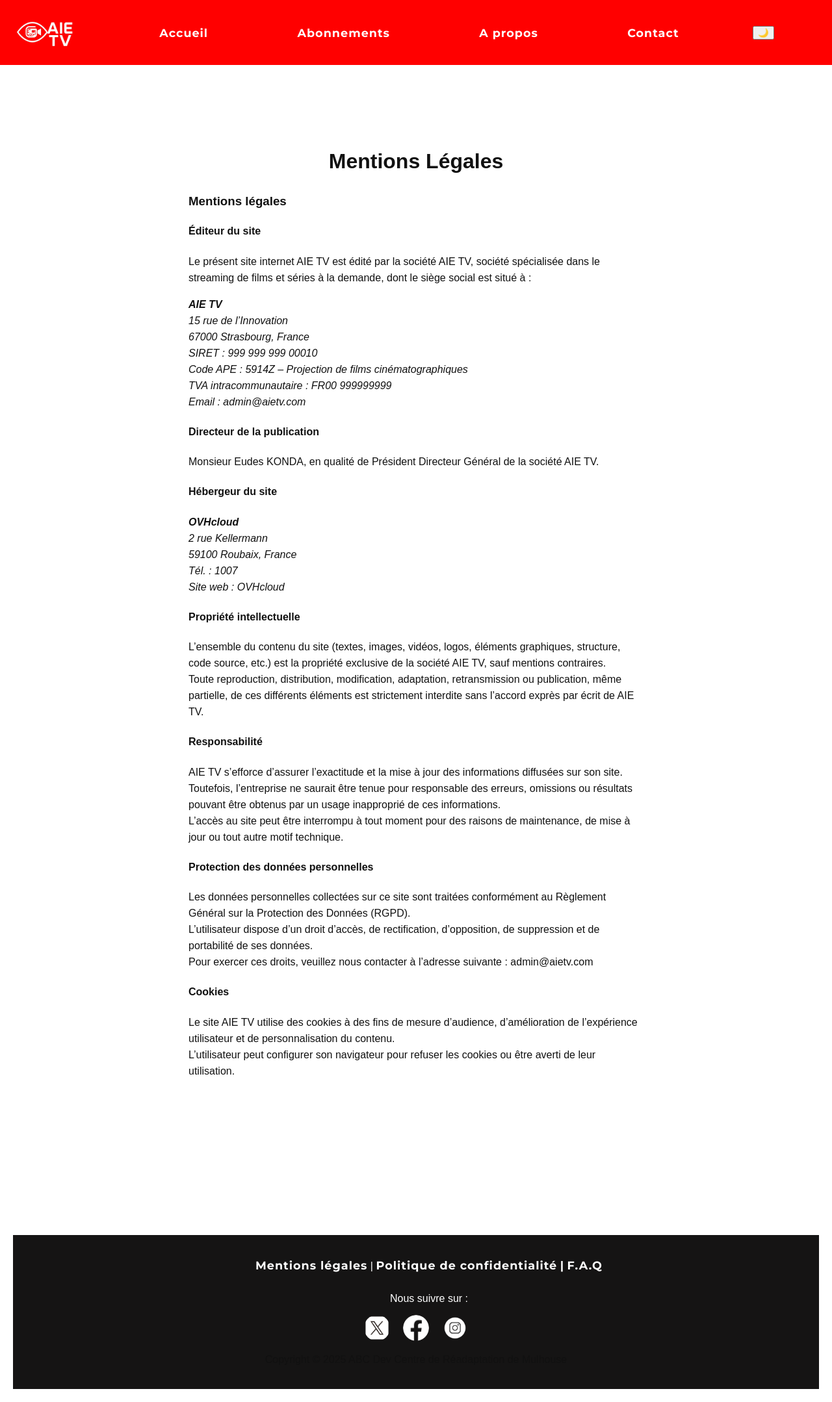
After one commit to Aienova/ABC-projet, a PHP site: page /abc-project/mentions-legales in a window 1280 px wide. The commit adds this page. Shown: the whole page at 65% size. Run offline with PHP 8.4, Linux system fonts and the light colour scheme; data that the repository does not hold is empty; some libraries are stand-ins or nearby versions.

Commit message:
mamadouv3

```diff
--- a/footer.php
+++ b/footer.php
@@ -4,11 +4,11 @@
 
 
     <ul>
-      <li><a href="<?php echo $root; ?>/">Mentions légales</a></li>
+      <li><a href="<?php echo $root; ?>/mentions-legales">Mentions légales</a></li>
+      <li>|</li>
+            <li><a href="<?php echo $root; ?>/politique">Politique de confidentialité</a></li>
       <li><a href="<?php echo $root; ?>/">|</a></li>
-            <li><a href="<?php echo $root; ?>/">Politique de confidentialité</a></li>
-      <li><a href="<?php echo $root; ?>/">|</a></li>
-      <li><a href="<?php echo $root; ?>/"> F.A.Q</a></li>
+      <li><a href="<?php echo $root; ?>/faq"> F.A.Q</a></li>
 
 
             </ul>
--- a/header.php
+++ b/header.php
@@ -20,6 +20,7 @@
     <link rel="stylesheet" href="<?php echo $root; ?>/styles/banner.css">
         <link rel="stylesheet" href="<?php echo $root; ?>/styles/form.css">
        <link rel="stylesheet" href="<?php echo $root; ?>/styles/animation.css">
+       <link rel="stylesheet" href="<?php echo $root; ?>/styles/politique.css">
     <link rel="stylesheet" href="https://cdnjs.cloudflare.com/ajax/libs/font-awesome/6.0.0/css/all.min.css">
     <title><?php echo $pageTitle; ?></title>
 
--- /dev/null
+++ b/mentions-legales.php
@@ -0,0 +1,72 @@
+
+<?php include "header.php"; ?>
+
+<main>
+    <section id="mentions-legales">
+
+        <h2>Mentions Légales</h2>
+
+
+        <div id="description">
+            <h3>Mentions légales</h3>
+
+            <h4>Éditeur du site</h4>
+            <p>
+                Le présent site internet AIE TV est édité par la société AIE TV, société spécialisée dans le streaming de films et séries à la demande, dont le siège social est situé à :
+            </p>
+            <address>
+                <strong>AIE TV</strong><br>
+                15 rue de l’Innovation<br>
+                67000 Strasbourg, France<br>
+                SIRET : 999 999 999 00010<br>
+                Code APE : 5914Z – Projection de films cinématographiques<br>
+                TVA intracommunautaire : FR00 999999999<br>
+                Email : <a href="mailto:admin@aietv.com">admin@aietv.com</a>
+            </address>
+
+            <h4>Directeur de la publication</h4>
+            <p>
+                Monsieur Eudes KONDA, en qualité de Président Directeur Général de la société AIE TV.
+            </p>
+
+            <h4>Hébergeur du site</h4>
+            <address>
+                <strong>OVHcloud</strong><br>
+                2 rue Kellermann<br>
+                59100 Roubaix, France<br>
+                Tél. : 1007<br>
+                Site web : <a href="https://www.ovhcloud.com/fr/">OVHcloud</a>
+            </address>
+
+            <h4>Propriété intellectuelle</h4>
+            <p>
+                L’ensemble du contenu du site (textes, images, vidéos, logos, éléments graphiques, structure, code source, etc.) est la propriété exclusive de la société AIE TV, sauf mentions contraires.<br>
+                Toute reproduction, distribution, modification, adaptation, retransmission ou publication, même partielle, de ces différents éléments est strictement interdite sans l’accord exprès par écrit de AIE TV.
+            </p>
+
+            <h4>Responsabilité</h4>
+            <p>
+                AIE TV s’efforce d’assurer l’exactitude et la mise à jour des informations diffusées sur son site. Toutefois, l’entreprise ne saurait être tenue pour responsable des erreurs, omissions ou résultats pouvant être obtenus par un usage inapproprié de ces informations.<br>
+                L’accès au site peut être interrompu à tout moment pour des raisons de maintenance, de mise à jour ou tout autre motif technique.
+            </p>
+
+            <h4>Protection des données personnelles</h4>
+            <p>
+                Les données personnelles collectées sur ce site sont traitées conformément au Règlement Général sur la Protection des Données (RGPD).<br>
+                L’utilisateur dispose d’un droit d’accès, de rectification, d’opposition, de suppression et de portabilité de ses données.<br>
+                Pour exercer ces droits, veuillez nous contacter à l’adresse suivante : <a href="mailto:admin@aietv.com">admin@aietv.com</a>
+            </p>
+
+            <h4>Cookies</h4>
+            <p>
+                Le site AIE TV utilise des cookies à des fins de mesure d’audience, d’amélioration de l’expérience utilisateur et de personnalisation du contenu.<br>
+                L’utilisateur peut configurer son navigateur pour refuser les cookies ou être averti de leur utilisation.
+            </p>
+
+
+        </div>
+
+    </section>
+
+
+<?php include "footer.php"; ?>
--- /dev/null
+++ b/styles/politique.css
@@ -0,0 +1,4 @@
+#politique{
+    width: 50%;
+    margin: 0 auto;
+}
```
Also changed, not shown: politique.php (added, +111 -0 lines).
